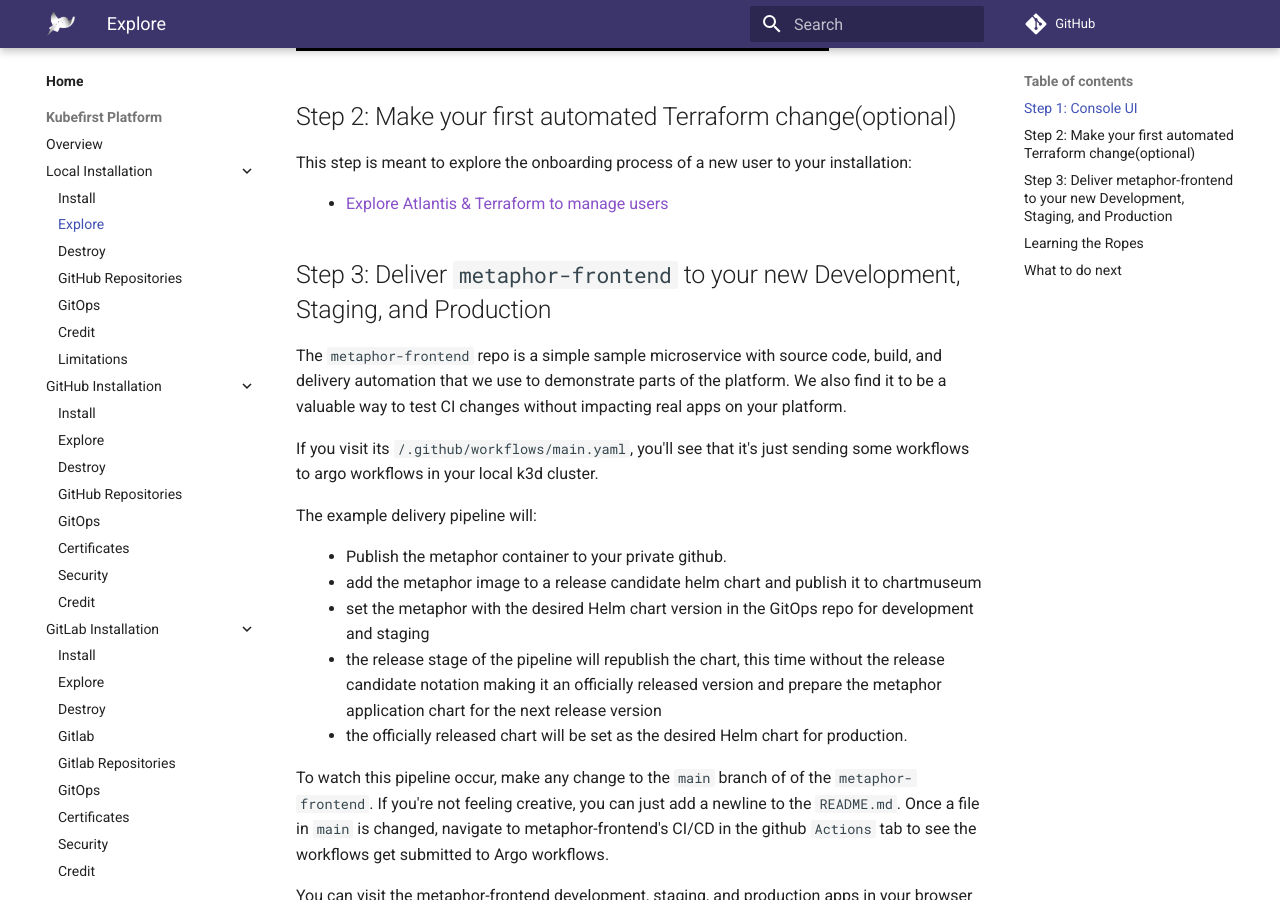
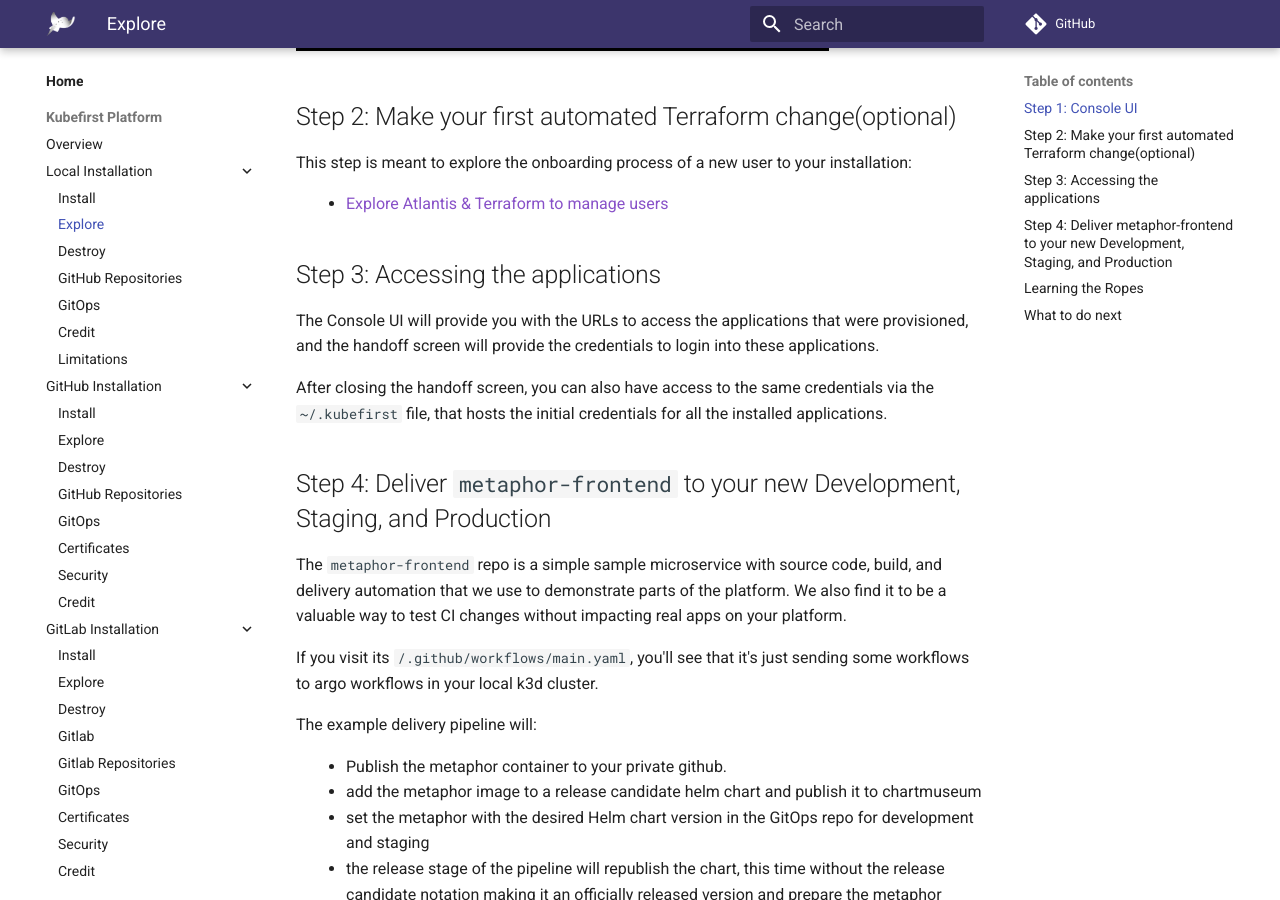
Before and after one commit to konstructio/kubefirst, an MkDocs documentation site: the page built from docs/kubefirst/local/explore.md, in a window 1280 px wide and 900 px high, scrolled down 2341 px. Built offline with MkDocs 1.6.1 and Material for MkDocs 9.7.7, drawn with Linux system fonts in a browser that asks for light colours; comment, search, counter and statistics services are not loaded.

Commit message:
docs: add after handoff screen information for local
Signed-off-by: João Vanzuita <joao@kubeshop.io>

```diff
--- a/docs/kubefirst/local/explore.md
+++ b/docs/kubefirst/local/explore.md
@@ -40,9 +40,13 @@
 
 - [Explore Atlantis & Terraform to manage users](../../common/terraform.html#how-can-i-use-atlantis-to-add-a-new-user-on-my-github-backed-installation)
 
+## Step 3: Accessing the applications
 
+The Console UI will provide you with the URLs to access the applications that were provisioned, and the handoff screen will provide the credentials to login into these applications.
 
-## Step 3: Deliver `metaphor-frontend` to your new Development, Staging, and Production
+After closing the handoff screen, you can also have access to the same credentials via the `~/.kubefirst` file, that hosts the initial credentials for all the installed applications.
+
+## Step 4: Deliver `metaphor-frontend` to your new Development, Staging, and Production
 
 The `metaphor-frontend` repo is a simple sample microservice with source code, build, and delivery automation that we use to demonstrate parts of the platform. We also find it to be a valuable way to test CI changes without impacting real apps on your platform.
 
```
